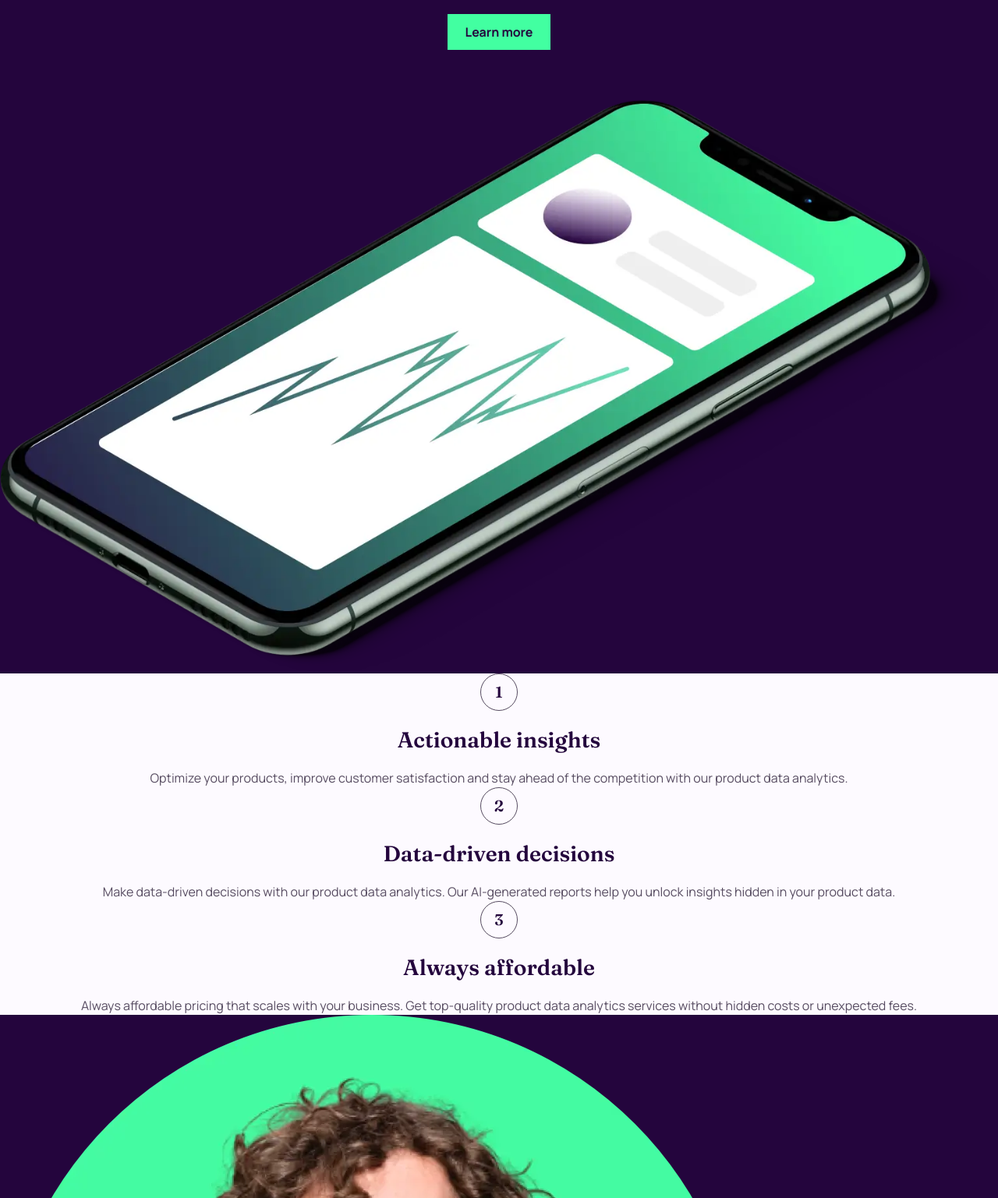
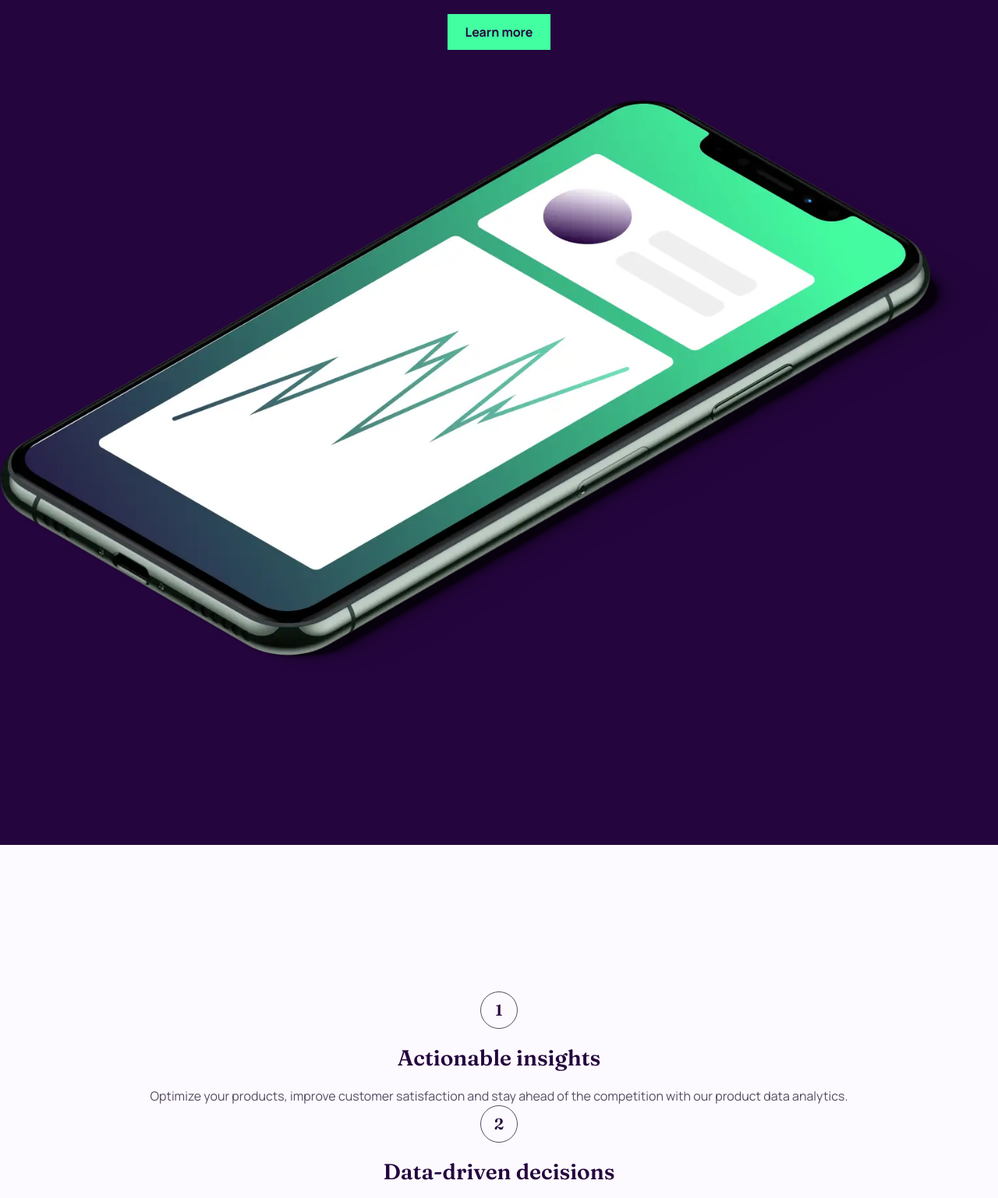
Before and after one commit to GiroFrm/workit, a plain HTML site: page index.html in a window 1280 px wide. Shown: the part 162-1699 px from the top of the page at 78% size. Drawn offline with Linux system fonts and the light colour scheme.

Commit message:
style: Style image hero

```diff
--- a/style.css
+++ b/style.css
@@ -87,6 +87,22 @@
    .bg-primary-900{
     background-color: var(--clr-primary-900);
    }
+   .bg-neutral-200{
+    background-color: var(--clr-neutral-200);
+   }
+
+   .bg-neutral-100 {
+    background-color: var(--clr-neutral-100);
+   }
+
+   .padding-bottom-500{
+    padding-bottom: 4rem;
+   }
+
+   .wrapper{
+    padding: 2rem;
+    padding-inline: 1rem;
+   }
 
    .grid-flow{
     display: grid;
@@ -107,22 +123,28 @@
 
    body{
     color: var(--clr-neutral-100);
-
+    background-color: var(--clr-neutral-100);
     font-family: var(--ff-base  );
-
     text-align: center;
 
    }
 
-   body>*:not(:last-child){
-   margin-bottom: 4rem;
-   }
 
    .primary-header{
     display: flex;
     align-items: center;
     justify-content: space-between;
 
+   }
+   .hero{
+    position: relative;
+    margin-bottom: 9.75rem;
+
+   }
+
+   .hero-img{
+    position: absolute;
+    margin-top: 3rem
    }
 
    .hero-title{
@@ -140,9 +162,15 @@
     padding: 0.7em 1.4em;
 }
 
+.main-content >*:not(:last-child){
+  padding-bottom: 4rem;
+}
+
 .services{
+   --padding-bottom: 4.5rem;
     color:var(--clr-secondary-700);
-    background-color: var(--clr-neutral-200);
+    padding-bottom: var(--padding-bottom);
+    padding-top: 9.75rem;
 }
 
 .card{
```
